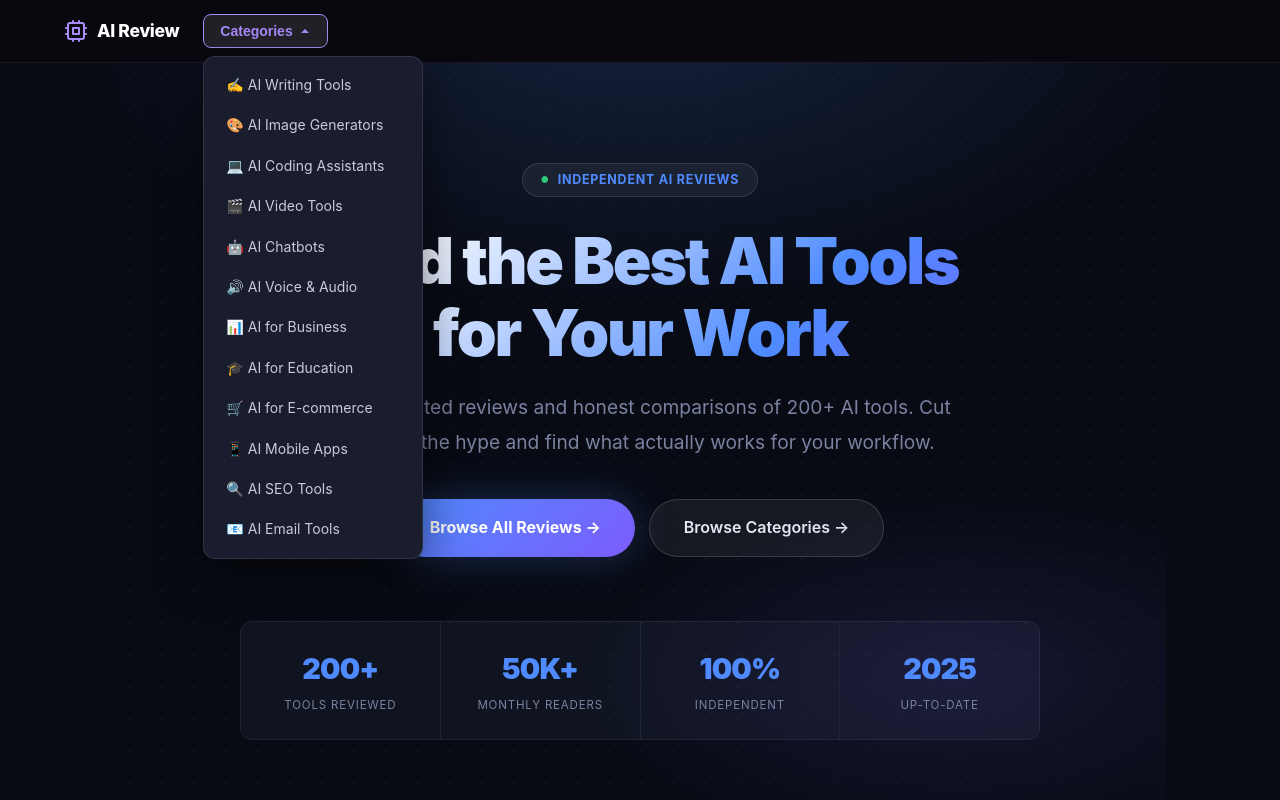
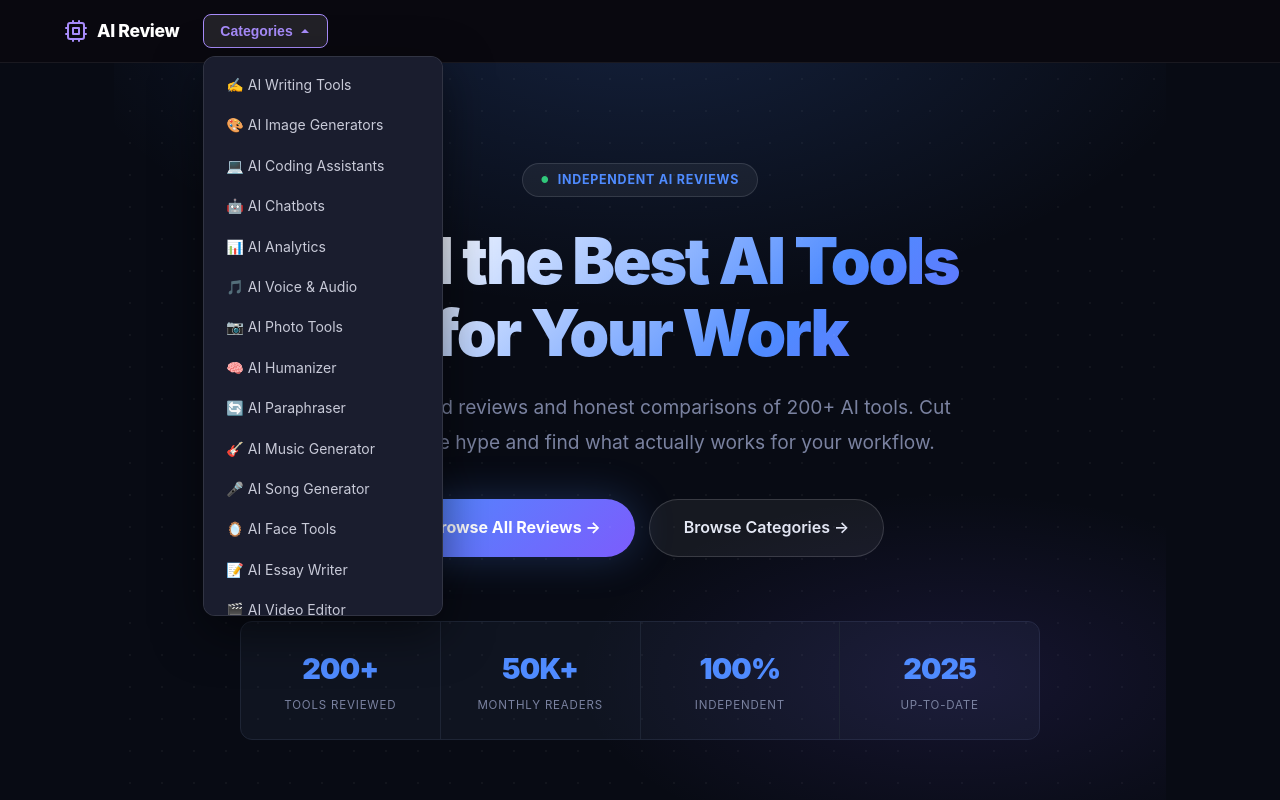
Before and after one commit to conceptsellerbills-cmyk/ai-review-tech, a Next.js app: page / in a window 1280 px wide. Both pictures are taken after a click on the button "Categories". Shown: the top 800 px of the page. Built offline with nearby package versions, Linux system fonts and the light colour scheme.

Commit message:
feat: show all 36 categories in header dropdown

```diff
--- a/app/layout.tsx
+++ b/app/layout.tsx
@@ -25,7 +25,7 @@ export default function RootLayout({ children }: { children: React.ReactNode })
           .cat-btn:hover,.cat-nav:focus-within .cat-btn{background:rgba(255,255,255,0.1);border-color:#a78bfa;color:#a78bfa}
           .cat-btn svg{transition:transform 0.2s}
           .cat-nav:hover .cat-btn svg,.cat-nav:focus-within .cat-btn svg{transform:rotate(180deg)}
-          .cat-dropdown{display:none;position:absolute;top:calc(100% + 8px);left:0;background:#1a1d2e;border:1px solid rgba(255,255,255,0.1);border-radius:12px;padding:8px;min-width:220px;box-shadow:0 16px 48px rgba(0,0,0,0.5);z-index:200;max-height:70vh;overflow-y:auto}
+          .cat-dropdown{display:none;position:absolute;top:calc(100% + 8px);left:0;background:#1a1d2e;border:1px solid rgba(255,255,255,0.1);border-radius:12px;padding:8px;min-width:240px;box-shadow:0 16px 48px rgba(0,0,0,0.5);z-index:200;max-height:70vh;overflow-y:auto}
           .cat-nav:hover .cat-dropdown,.cat-nav:focus-within .cat-dropdown{display:block}
           .cat-dropdown a{display:block;padding:9px 14px;border-radius:8px;color:#c8cad8;font-size:0.875rem;text-decoration:none;transition:background 0.1s,color 0.1s;white-space:nowrap}
           .cat-dropdown a:hover{background:rgba(255,255,255,0.06);color:#a78bfa}
@@ -49,15 +49,39 @@ export default function RootLayout({ children }: { children: React.ReactNode })
               <a href="/category/ai-writing">✍️ AI Writing Tools</a>
               <a href="/category/ai-image">🎨 AI Image Generators</a>
               <a href="/category/ai-coding">💻 AI Coding Assistants</a>
-              <a href="/category/ai-video">🎬 AI Video Tools</a>
-              <a href="/category/ai-chatbots">🤖 AI Chatbots</a>
-              <a href="/category/ai-audio">🔊 AI Voice & Audio</a>
-              <a href="/category/ai-business">📊 AI for Business</a>
-              <a href="/category/ai-education">🎓 AI for Education</a>
-              <a href="/category/ai-ecommerce">🛒 AI for E-commerce</a>
-              <a href="/category/ai-mobile">📱 AI Mobile Apps</a>
-              <a href="/category/ai-seo">🔍 AI SEO Tools</a>
-              <a href="/category/ai-email">📧 AI Email Tools</a>
+              <a href="/category/chatbots">🤖 AI Chatbots</a>
+              <a href="/category/analytics">📊 AI Analytics</a>
+              <a href="/category/audio-video">🎵 AI Voice & Audio</a>
+              <a href="/category/ai-photo-tools">📷 AI Photo Tools</a>
+              <a href="/category/ai-humanizer">🧠 AI Humanizer</a>
+              <a href="/category/ai-paraphraser">🔄 AI Paraphraser</a>
+              <a href="/category/ai-music-generator">🎸 AI Music Generator</a>
+              <a href="/category/ai-song-generator">🎤 AI Song Generator</a>
+              <a href="/category/ai-face-tools">🪞 AI Face Tools</a>
+              <a href="/category/ai-essay-writer">📝 AI Essay Writer</a>
+              <a href="/category/ai-video-editor">🎬 AI Video Editor</a>
+              <a href="/category/ai-website-builder">🌐 AI Website Builder</a>
+              <a href="/category/ai-plagiarism-checker">🔍 AI Plagiarism Checker</a>
+              <a href="/category/ai-story-generator">📚 AI Story Generator</a>
+              <a href="/category/ai-avatar-generator">👤 AI Avatar Generator</a>
+              <a href="/category/ai-interior-design">🏠 AI Interior Design</a>
+              <a href="/category/ai-cover-letter">📄 AI Cover Letter</a>
+              <a href="/category/ai-logo-generator">✨ AI Logo Generator</a>
+              <a href="/category/ai-detector">🕵️ AI Detector</a>
+              <a href="/category/ai-summarizer">📋 AI Summarizer</a>
+              <a href="/category/ai-video">🎥 AI Video Generator</a>
+              <a href="/category/ai-resume-builder">📑 AI Resume Builder</a>
+              <a href="/category/ai-presentation">🖥️ AI Presentation</a>
+              <a href="/category/ai-translation">🌍 AI Translation</a>
+              <a href="/category/ai-customer-service">💬 AI Customer Service</a>
+              <a href="/category/ai-design-tools">🖌️ AI Design Tools</a>
+              <a href="/category/ai-seo-tools">🔎 AI SEO Tools</a>
+              <a href="/category/ai-email-tools">📧 AI Email Tools</a>
+              <a href="/category/ai-meeting-tools">📅 AI Meeting Tools</a>
+              <a href="/category/ai-productivity">⚡ AI Productivity</a>
+              <a href="/category/ai-education">🎓 AI Education</a>
+              <a href="/category/ai-marketing">📈 AI Marketing</a>
+              <a href="/category/ai-social-media">📱 AI Social Media</a>
               </div>
             </nav>
           </div>
```
